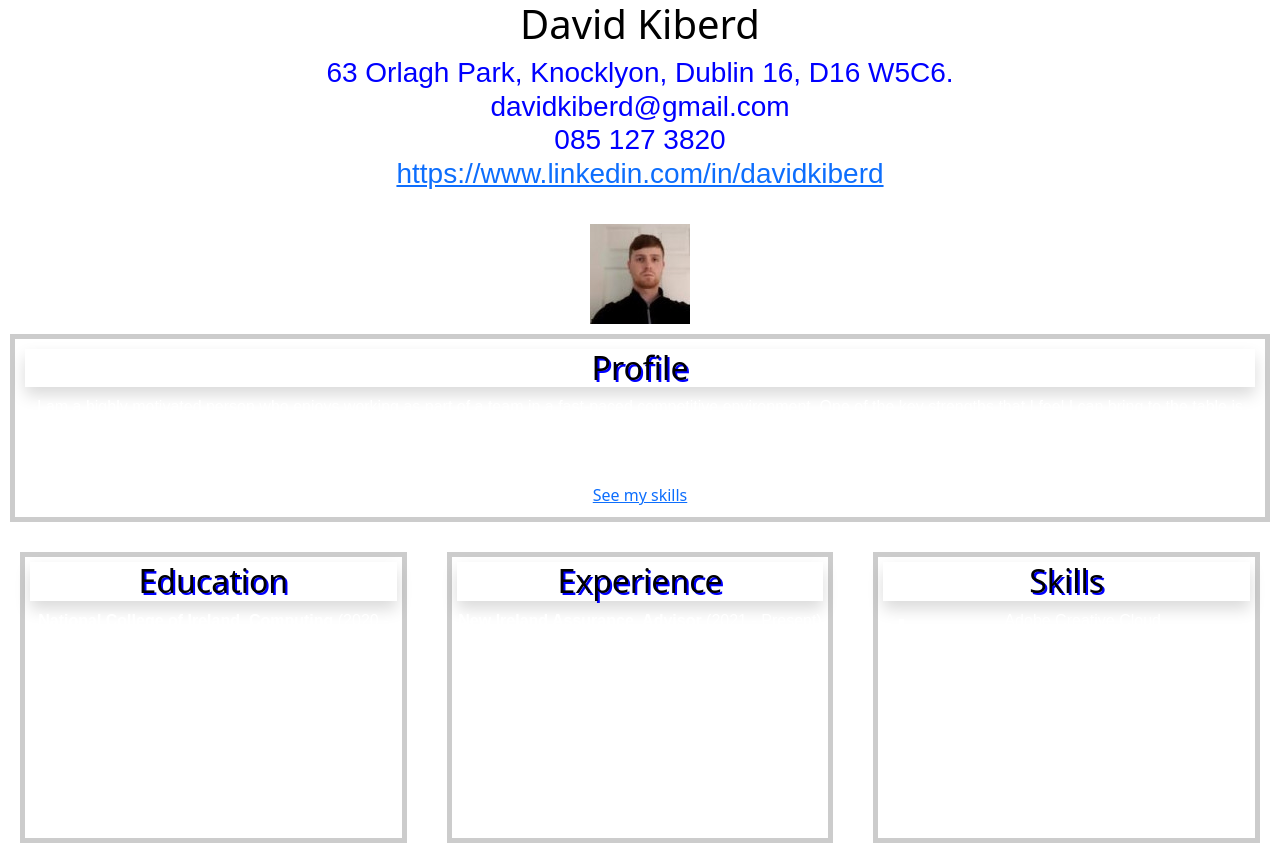
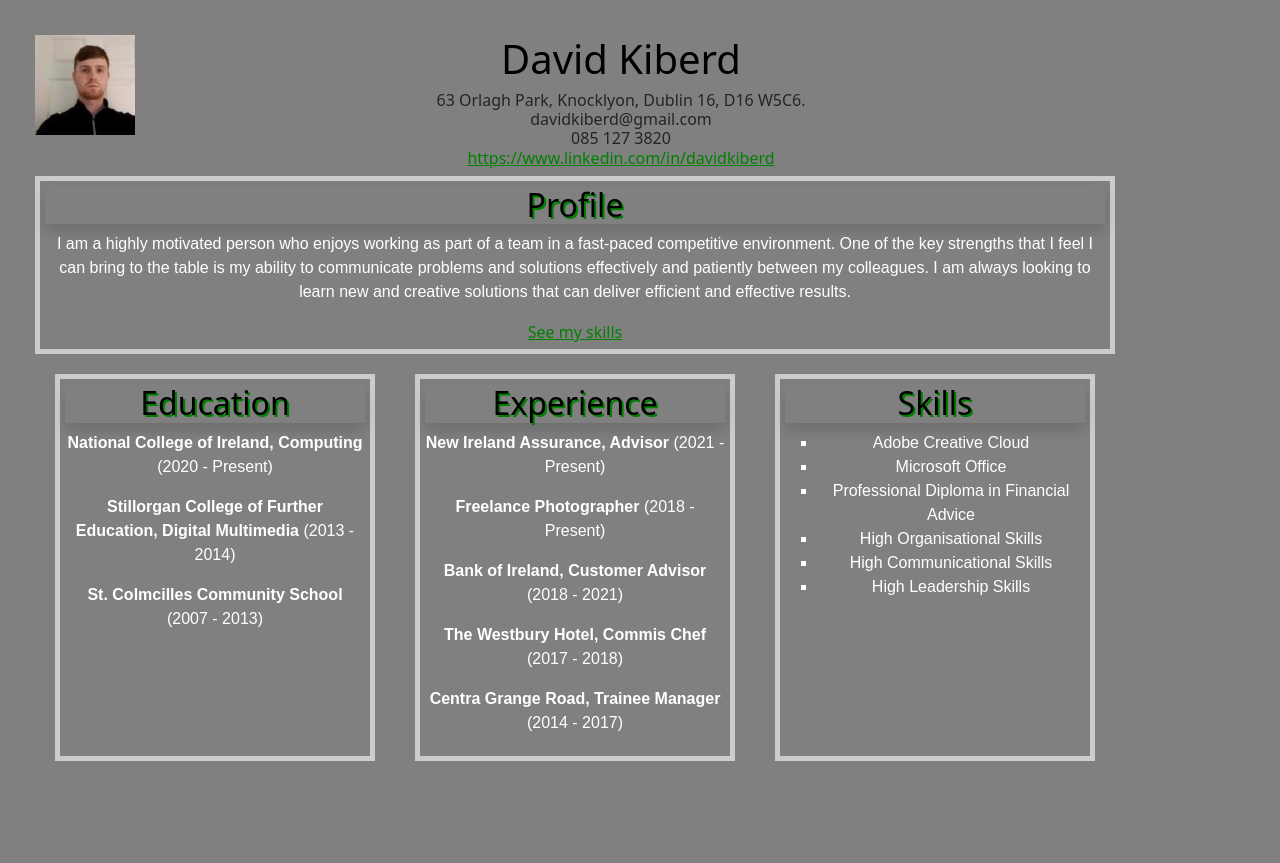
Before and after one commit to davidkiberd/davidkiberd.github.io, a plain HTML site: page index.html in a window 1280 px wide. After the commit the page ends 816 px from the top, so only its background shows below. Drawn offline with nearby package versions, Linux system fonts and the light colour scheme.

Commit message:
Adding Twitter Bootstrap

```diff
--- a/index.html
+++ b/index.html
@@ -5,29 +5,37 @@
   <head>
 
     <title> My CV </title>
-    <link rel="stylesheet" href="styles/style.css">
     <link href="https://cdn.jsdelivr.net/npm/bootstrap@5.0.2/dist/css/bootstrap.min.css" rel="stylesheet" integrity="sha384-EVSTQN3/azprG1Anm3QDgpJLIm9Nao0Yz1ztcQTwFspd3yD65VohhpuuCOmLASjC" crossorigin="anonymous">
     <script src="https://cdn.jsdelivr.net/npm/bootstrap@5.0.2/dist/js/bootstrap.bundle.min.js" integrity="sha384-MrcW6ZMFYlzcLA8Nl+NtUVF0sA7MsXsP1UyJoMp4YLEuNSfAP+JcXn/tWtIaxVXM" crossorigin="anonymous"></script>
+    <link rel="stylesheet" href="styles/style.css">
 
   </head>
 
   <body>
+    <div class = "container">
+      <div class ="row">
+        <div class = "col-lg-1"><img src="images/me.jpeg"/></div>
+        <div class = "col-lg-11">
           <h1> David Kiberd </h1>
-    <h3>
-      63 Orlagh Park, Knocklyon, Dublin 16, D16 W5C6.<br>
-      davidkiberd@gmail.com <br>
-      085 127 3820<br>
-      <a href="url">https://www.linkedin.com/in/davidkiberd</a>
-      <br/>
-      <br/>
-      <img src="images/me.jpeg"/>
-    </h3>
+          <h6>
+            63 Orlagh Park, Knocklyon, Dublin 16, D16 W5C6.<br/>
+            davidkiberd@gmail.com<br/>
+            085 127 3820<br/>
+            <a href="url" class="link">https://www.linkedin.com/in/davidkiberd</a>
+          </h6>
+        </div>
+      </div>
+      <div class ="row">
+        <div class = "col-lg-12">
           <div class="container1">
             <h2 class="shadow"> Profile </h2>
               <p> I am a highly motivated person who enjoys working as part of a team in a fast-paced competitive environment. One of the key strengths that I feel I can bring to the table is my ability to communicate problems and solutions effectively and patiently between my colleagues. I am always looking to learn new and creative solutions that can deliver efficient and effective results. </p>
-      <a href="#skills">See my skills</a>
+              <a href="#skills" class="link">See my skills</a>
             </div>
-
+          </div>
+      </div>
+      <div class ="row">
+        <div class = "col-lg-12">
           <div class="container2">
             <div class="box1">
               <h2 class="shadow"> Education </h2>
@@ -55,6 +63,10 @@
               </ul>
             </div>
           </div>
+        </div>
+      </div>
+    </div>
+
   </body>
 
 </html>
--- a/styles/style.css
+++ b/styles/style.css
@@ -1,10 +1,5 @@
 h1{
 	color:black;
-	text-align: center;
-}
-h3{
-	color:blue;
-	font-family:Arial;
 	text-align: center;
 }
 h2{
@@ -27,7 +22,7 @@ body{
 	text-align: center;
 }
 .shadow{
-	text-shadow: 2px 2px #0000ff;
+	text-shadow: 2px 2px green;
 }
 
 .bold{
@@ -55,8 +50,8 @@ body{
 
 .container1{
 	border:5px #ccc solid;
-	padding: 10px;
-	margin: 10px;
+	padding: 5px;
+
 }
 
 @media(min-width:760px){
@@ -65,3 +60,13 @@ body{
 		justify-content:space-around;
 	}
 }
+.container{
+	padding: 30px;
+	margin: 5px;
+}
+.link{
+	color:green;
+}
+.row{
+
+}
```
Also changed, not shown: 1 other file. Lines whose indentation alone changed are shown as unchanged.
